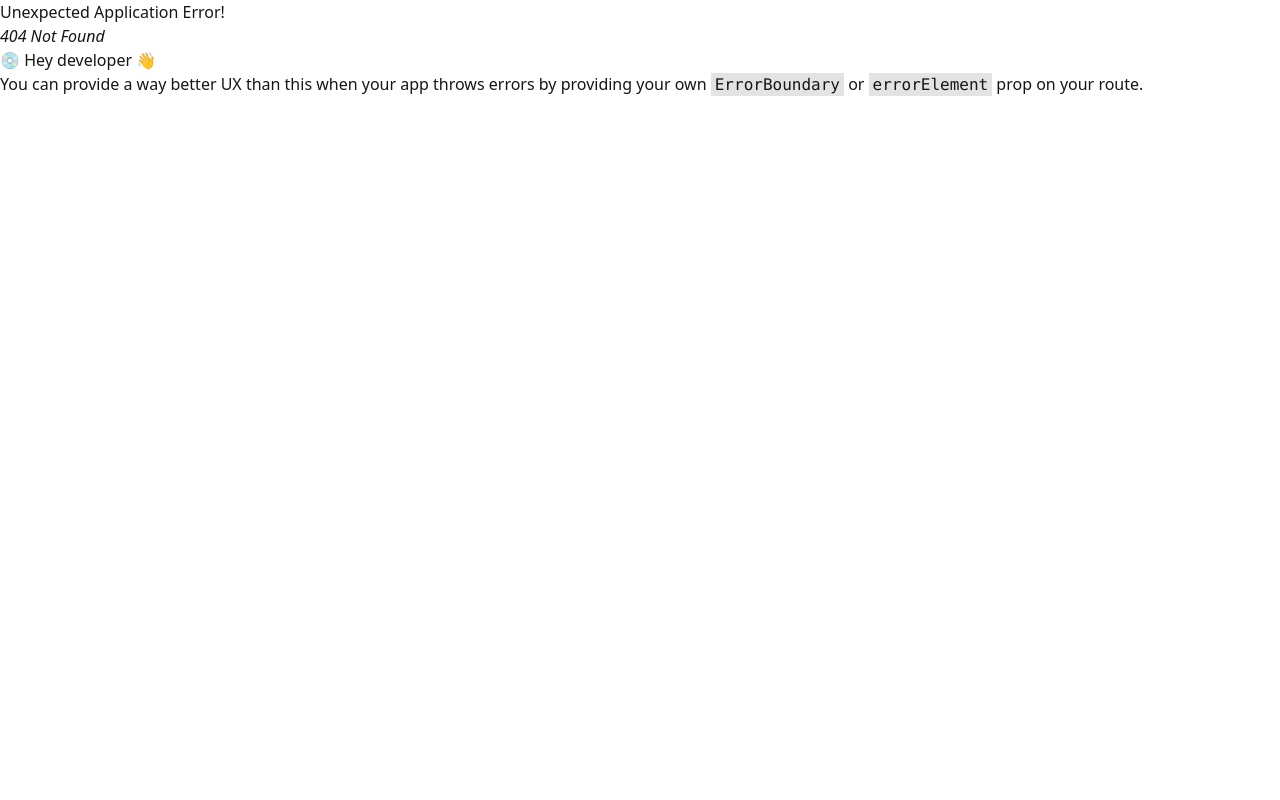
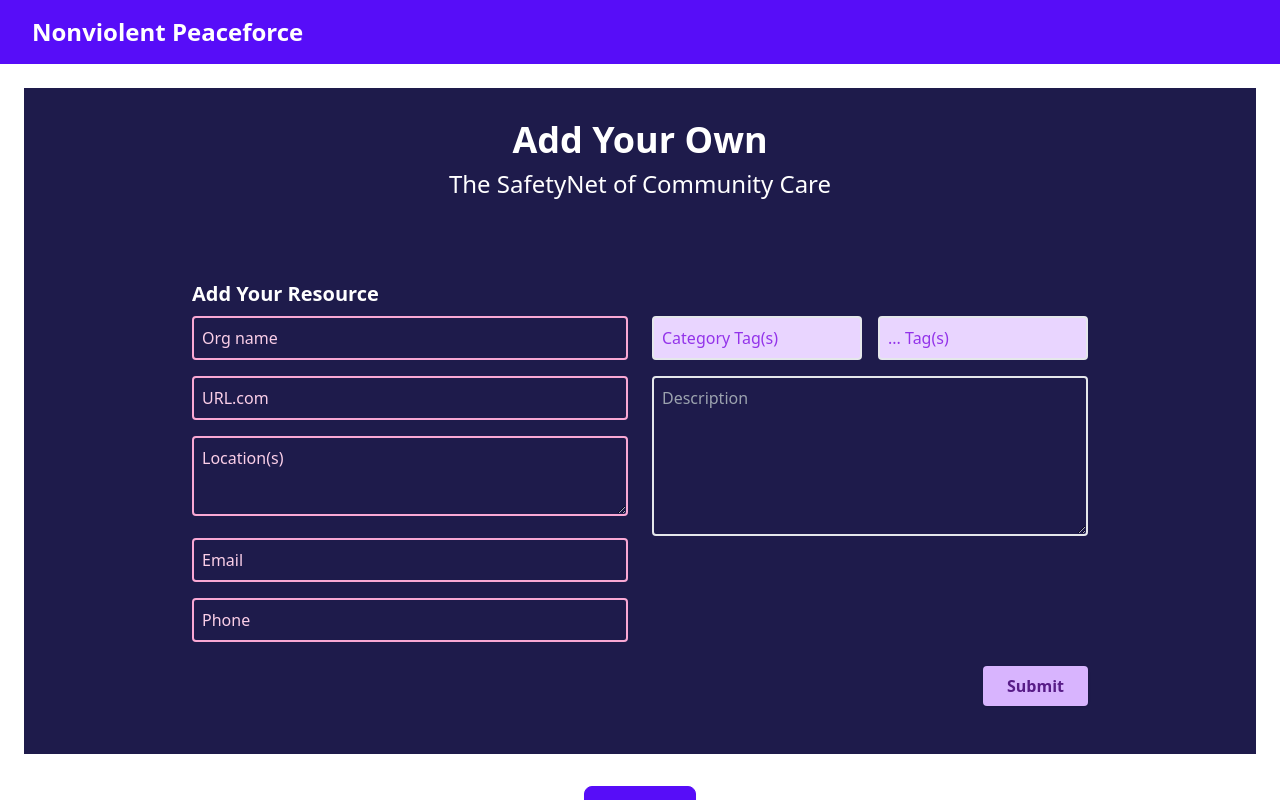
Before and after one commit to cornershopcreative/Nonviolent-Peaceforce, a React (Vite) app in the folder frontend/: page /addyours in a window 1280 px wide. Before the commit this address had no page. Shown: the top 800 px of the page. Built offline with nearby package versions, Linux system fonts and the light colour scheme.

Commit message:
Start Add Yours close #11

```diff
--- a/frontend/src/App.jsx
+++ b/frontend/src/App.jsx
@@ -3,7 +3,7 @@ import { Suspense } from "react";
 import { createBrowserRouter, RouterProvider } from "react-router-dom";
 import Layout from "./layouts/Layout.jsx";
 import About from "./pages/About.jsx"
-
+import AddYours from "./pages/AddYours.jsx";
 const LoadingSpinner = () => (
   <div className="flex justify-center items-center min-h-screen">
     <div className="loading loading-spinner loading-lg text-primary"></div>
@@ -24,6 +24,10 @@ const allRoutes = [
   {
     path: "/about",
     element: <About />,
+  },
+  {
+    path: "/addyours",
+    element: <AddYours/>,
   },
   // {
   //   path: "/q/county/:countyID",
--- a/frontend/src/pages/AddYours.jsx
+++ b/frontend/src/pages/AddYours.jsx
@@ -0,0 +1,160 @@
+import React, { useState } from 'react';
+
+const AddYours = () => {
+    //form state
+    const [formData, setFormData] = useState({
+        orgName: '',
+        url: '',
+        location: '',
+        email: '',
+        phone: '',
+        categoryTags: '',
+        extraTags: '',
+        description: '',
+      });
+
+
+      const handleChange = (e) => {
+        const { name, value } = e.target; //destructures, gets the name and then the value
+        setFormData((prev) => ({ //updates form data
+          ...prev, //includes old values
+          [name]: value, //updates just the field containing the name
+        }));
+      };
+
+      const handleSubmit = (e) => {
+        e.preventDefault();
+        console.log('Form submitted:', formData);
+
+      };
+
+  return (
+    <div className="flex flex-col min-h-screen">
+
+      {/* Top Section / Hero */}
+      <section className="bg-indigo-950 text-white p-8 flex flex-col items-center">
+        <h1 className="text-4xl font-bold mb-2">Add Your Own</h1>
+        <h2 className="text-2xl">The SafetyNet of Community Care</h2>
+      </section>
+
+      {/* Main Content Section */}
+      <section className="bg-indigo-950 py-12 px-4">
+        <div className="max-w-4xl mx-auto space-y-8">
+
+          <div>
+            <h3 className="text-xl text-white font-bold mb-2">Add Your Resource</h3>
+            <p className="text-gray-700">
+
+            </p>
+            <form onSubmit={handleSubmit} className="space-y-6">
+  <div className="grid grid-cols-2 gap-6">
+    {/* Left column */}
+    <div className="space-y-4">
+      <input
+        type="text"
+        placeholder="Org name"
+        name="orgName"
+        value={formData.orgName}
+        onChange={handleChange}
+        className="w-full p-2 border-2 text-white border-pink-300 bg-transparent  placeholder-pink-200 rounded"
+      />
+      <input
+        type="url"
+        name="url"
+        placeholder="URL.com"
+        value={formData.url}
+        onChange={handleChange}
+        className="w-full p-2 border-2 text-white border-pink-300 bg-transparent placeholder-pink-200 rounded"
+      />
+      <textarea
+        name="location"
+        placeholder="Location(s)"
+        value={formData.location}
+        onChange={handleChange}
+        className="w-full p-2 border-2 text-white border-pink-300 bg-transparent placeholder-pink-200 rounded h-20"
+      />
+      <input
+        type="email"
+        name="email"
+        placeholder="Email"
+        value={formData.email}
+        onChange={handleChange}
+        className="w-full p-2 border-2 text-white border-pink-300 bg-transparent placeholder-pink-200 rounded"
+      />
+      <input
+        type="tel"
+        name="phone"
+        placeholder="Phone"
+        value={formData.phone}
+        onChange={handleChange}
+        className="w-full p-2 border-2 text-white border-pink-300 bg-transparent placeholder-pink-200 rounded"
+      />
+    </div>
+
+    {/* Right column */}
+    <div className="space-y-4">
+      <div className="flex gap-4">
+        <input
+          type="text"
+          name="categoryTags"
+          placeholder="Category Tag(s)"
+          value={formData.categoryTags}
+          onChange={handleChange}
+          className="w-full p-2 border-2 text-white bg-purple-200 text-black-800 placeholder-purple-600 rounded"
+        />
+        <input
+          type="text"
+          placeholder="... Tag(s)"
+          name="extraTags"
+          value={formData.extraTags}
+              onChange={handleChange}
+          className="w-full p-2 border-2 text-white bg-purple-200 text-black-800 placeholder-purple-600 rounded"
+        />
+      </div>
+      <textarea
+        placeholder="Description"
+        name="description"
+        value={formData.description}
+            onChange={handleChange}
+        className="w-full p-2 border-2 text-white bg-transparent rounded h-40"
+      />
+    </div>
+  </div>
+
+  {/* Submit button */}
+  <div className="flex justify-end">
+    <button
+      type="submit"
+      className="bg-purple-300 hover:bg-purple-400 text-purple-900 font-bold py-2 px-6 rounded shadow"
+    >
+      Submit
+    </button>
+  </div>
+</form>
+
+
+          </div>
+
+
+        </div>
+      </section>
+
+      {/* Call to Action / Questions Button */}
+      <section className="py-8 flex justify-center">
+        <button className="btn btn-primary">Questions?</button>
+      </section>
+
+      {/* Footer */}
+      <footer className="bg-purple-200 text-center p-8 mt-auto">
+        <p className="text-lg font-bold mb-1">Lorem Ipsum Safety Page!</p>
+        <p className="mb-2">Contact: email@email.org</p>
+        <p>
+          A project of <span className="font-bold">NP</span> &amp;
+          <span className="font-bold"> DSSD</span>
+        </p>
+      </footer>
+    </div>
+  );
+};
+
+export default AddYours;
--- a/frontend/src/pages/Home.jsx
+++ b/frontend/src/pages/Home.jsx
@@ -7,9 +7,16 @@ const Home = () => {
         navigate(`/about`);
     }
 
+    const addYoursClick = () => {
+        console.log("add yours") // to navigation
+        navigate(`/addyours`);
+    }
+
     return (
         <div><h1 className="">hello world</h1>
-        <button onClick={onClick} className="w-11 h-10 bg-blue-500"></button></div>
+        <button onClick={onClick} className="w-11 h-10 bg-blue-500"></button>
+        <button onClick={addYoursClick} className=" bg-blue-100">Add Your Own</button></div>
+
     );
 };
 
```
